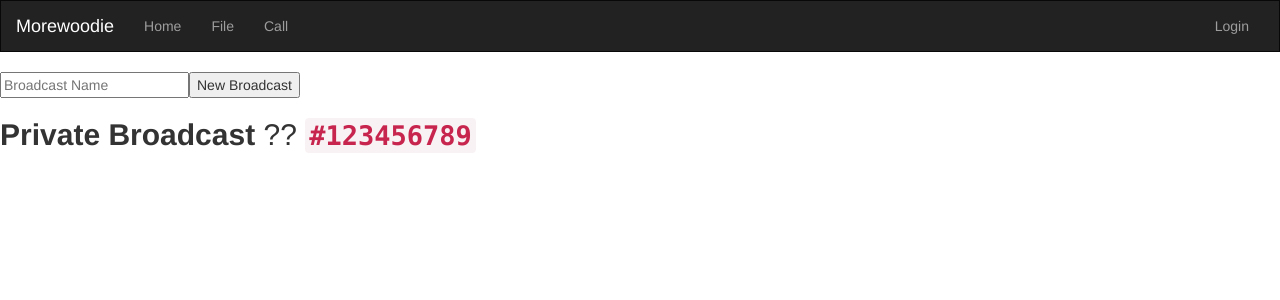
After one commit to yangjuns/MorewoodApt, a PHP site: page /call_test.php in a window 1280 px wide. The commit adds this page. Shown: the top 300 px of the page. Run offline with PHP 8.4, Linux system fonts and the light colour scheme; some libraries are stand-ins or nearby versions.

Commit message:
Update Call page

```diff
--- /dev/null
+++ b/call_test.php
@@ -0,0 +1,51 @@
+
+<!DOCTYPE html>
+<html id="home" lang="en">
+<?php
+    $_SESSION["title"] = "333 Morewood Apt 5 - Login";
+    include $_SERVER["DOCUMENT_ROOT"] . "/head.php";
+?>
+
+<body>
+<?php include "header.php"?>
+<script>
+    if(!location.hash.replace('#', '').length) {
+        location.href = location.href.split('#')[0] + '#' + (Math.random() * 100).toString().replace('.', '');
+        location.reload();
+    }
+</script>
+<article>
+    <table class="visible">
+        <tr>
+            <td style="text-align: right;">
+                <input type="text" id="conference-name" placeholder="Broadcast Name">
+            </td>
+            <td>
+                <button id="start-conferencing">New Broadcast</button>
+            </td>
+        </tr>
+    </table>
+    <table id="rooms-list" class="visible"></table>
+
+    <table class="visible">
+        <tr>
+            <td style="text-align: center;">
+                <h2>
+                    <strong>Private Broadcast</strong> ?? <a href="" target="_blank" title="Open this link in new tab. Then your broadcasting room will be private!"><code><strong id="unique-token">#123456789</strong></code></a>
+                </h2>
+            </td>
+        </tr>
+    </table>
+
+    <div id="participants"></div>
+
+    <script src="https://cdn.webrtc-experiment.com/socket.io.js"> </script>
+    <script src="https://cdn.webrtc-experiment.com/RTCPeerConnection-v1.5.js"> </script>
+    <script src="https://cdn.webrtc-experiment.com/broadcast/broadcast.js"> </script>
+    <script src="https://cdn.webrtc-experiment.com/broadcast/broadcast-ui.js"> </script>
+</article>
+
+<!-- commits.js is useless for you! -->
+<script src="https://cdn.webrtc-experiment.com/commits.js" async> </script>
+</body>
+</html>
--- a/header.php
+++ b/header.php
@@ -41,7 +41,7 @@ echo <<<HTML
             <ul class="nav navbar-nav">
                 <li class={$homeClass}><a href="/index.php">Home<span class="sr-only">(current)</span></a></li>
                 <li class={$fileClass}><a href="/uploads/.index.php">File<span class="sr-only">(current)</span></a></li>
-                <li><a href="/call.php">Call<span class="sr-only">(current)</span></a></li>
+                <li><a href="/call_test.php">Call<span class="sr-only">(current)</span></a></li>
             </ul>
             <ul class="nav navbar-nav navbar-right">
                 {$login}
```
